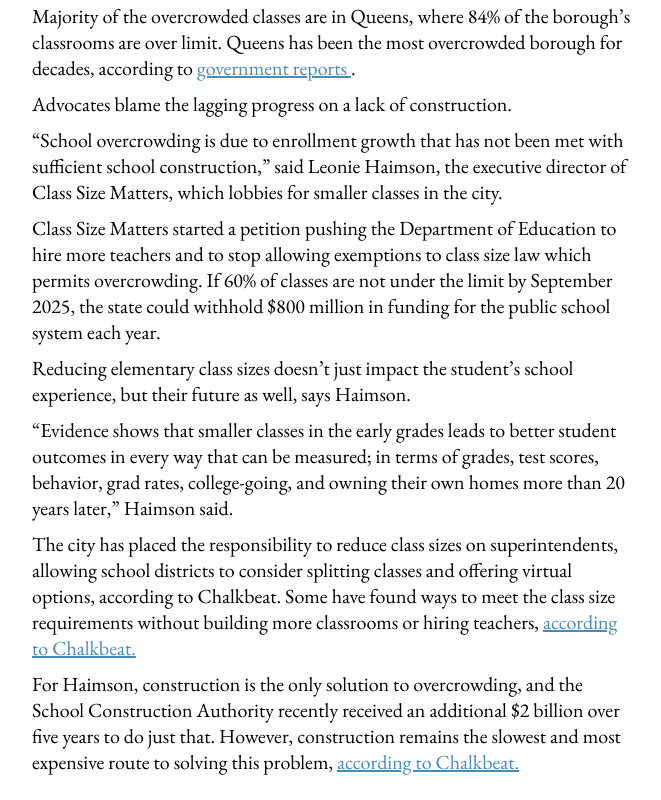
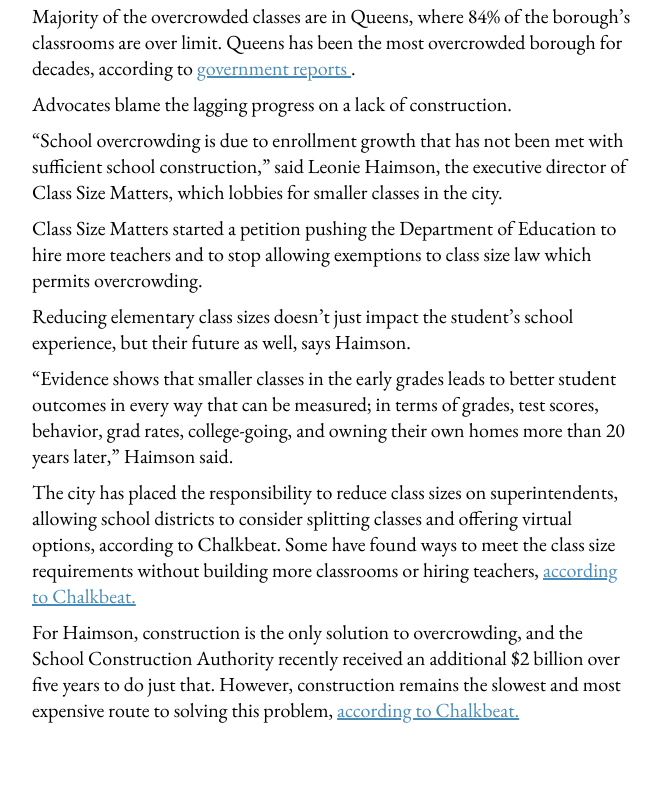
Before and after one commit to mschuettler7/map_assignment, a plain HTML site: page index.html in a window 1280 px wide. Shown: the part 1882-2682 px from the top of the page, without its empty margins (308-969 px from the left). After the commit the page ends 2630 px from the top, so only its background shows below. Drawn offline with nearby package versions, Linux system fonts and the light colour scheme; a web font is replaced by a local one.

Commit message:
Update index.html

```diff
--- a/index.html
+++ b/index.html
@@ -58,7 +58,7 @@
 			“School overcrowding is due to enrollment growth that has not been met with sufficient school construction,” said Leonie Haimson, the executive director of Class Size Matters, which lobbies for smaller classes in the city.
 </p>
 <p>
-				Class Size Matters started a petition pushing the Department of Education to hire more teachers and to stop allowing exemptions to class size law which permits overcrowding. If 60% of classes are not under the limit by September 2025, the state could withhold $800 million in funding for the public school system each year.
+				Class Size Matters started a petition pushing the Department of Education to hire more teachers and to stop allowing exemptions to class size law which permits overcrowding.
 			</p>
 			<p>
 
```
